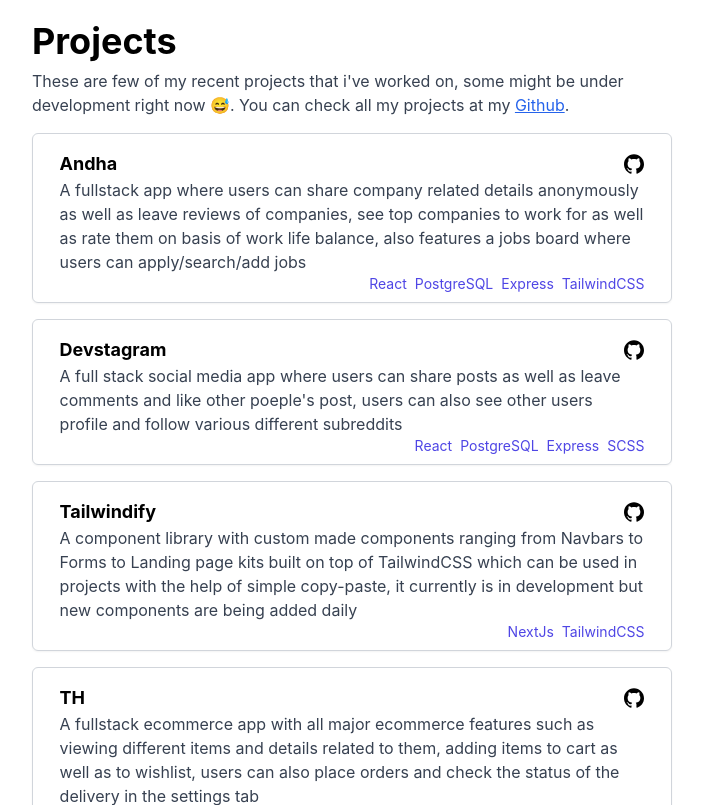
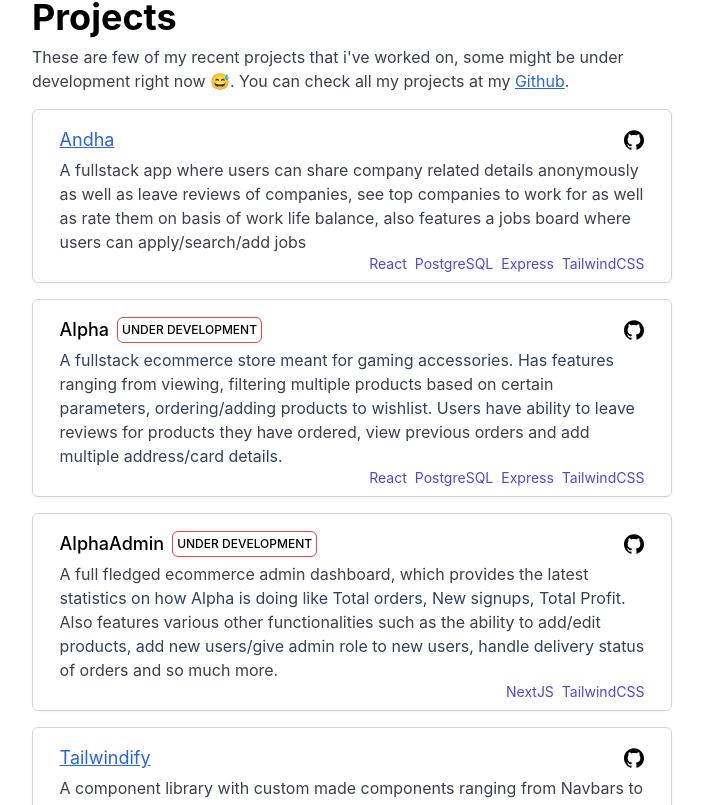
Before and after one commit to Joshuatauro/portfolio-nextjs, a Next.js app: page / in a window 1280 px wide. Shown: the part 1015-1820 px from the top of the page, without its empty margins (288-991 px from the left). Built offline with nearby package versions, Linux system fonts and the light colour scheme.

Commit message:
Updated projects section and added new component-badge

```diff
--- a/components/About.jsx
+++ b/components/About.jsx
@@ -5,7 +5,7 @@
     <section id="about" className="w-full pt-20 ">
       <div className="w-10/12 md:w-6/12 m-auto">
         <h1 className="text-4xl text-black font-bold dark:text-white">About Me</h1>
-        <p className="mt-2 text-gray-700 dark:text-gray-400">Hi, i'm Joshua, an aspiring Software Engineer who loves to spend his free time learning new technologies and build stuff using said technologies. I was born in India, but did the better part of education in Dubai, although I will be doing my undergrad in India. <br /> <br /> I started learning Web Development during the pandemic in 2020 (😷) as something to take my mind off the surrounding, little did i know that it would go on to become something I am VERY passionate about.💘
+        <p className="mt-2 text-gray-700 dark:text-gray-400">Hi, i'm Joshua, an aspiring Software Engineer who loves to spend his free time learning new technologies and build stuff using said technologies. I was born in India, but did the better part of education in Dubai.<br /> <br /> I started learning Web Development during the pandemic in 2020 (😷) as something to take my mind off the surrounding, little did i know that it would go on to become something I am VERY passionate about.💘
         <br /> <br />
         Even after so much time, I am always surprised by how much there is to learn, and this motivates me even more 💯 , I mainly work on the Web, but recently have been trying out Game Development and App Development.
         </p>
--- /dev/null
+++ b/components/Badge.jsx
@@ -0,0 +1,11 @@
+import React from 'react'
+
+const Badge = ({underDevelopment}) => {
+  return (
+    <span className={`text-xs dark:text-gray-200 uppercase p-1 font-medium rounded-md ml-2 border ${underDevelopment ? 'border-red-500' : 'border-green-500'}`}>
+      Under development
+    </span>
+  )
+}
+
+export default Badge
--- a/components/Projects.jsx
+++ b/components/Projects.jsx
@@ -1,5 +1,6 @@
 import React from 'react'
 import { SiGithub } from 'react-icons/si'
+import Badge from './Badge'
 
 const Projects = () => {
 
@@ -13,28 +14,28 @@
       isUnderDevelopment: false
     },
     {
-      title: "Devstagram",
-      desc: "A full stack social media app where users can share posts as well as leave comments and like other poeple's post, users can also see other users profile and follow various different subreddits      ",
-      skills: ['SCSS', 'Express', 'PostgreSQL', 'React'],
+      title: "Alpha",
+      desc: "A fullstack ecommerce store meant for gaming accessories. Has features ranging from viewing, filtering multiple products based on certain parameters, ordering/adding products to wishlist. Users have ability to leave reviews for products they have ordered, view previous orders and add multiple address/card details.",
+      skills: ['TailwindCSS', 'Express', 'PostgreSQL', 'React'],
       liveLink: "https://andha-app.herokuapp.com",
-      githubLink: "https://github.com/joshuatauro/devstagram-client",
+      githubLink: "https://github.com/Joshuatauro/alpha-store",
+      isUnderDevelopment: true
+    },
+    {
+      title: "AlphaAdmin",
+      desc: "A full fledged ecommerce admin dashboard, which provides the latest statistics on how Alpha is doing like Total orders, New signups, Total Profit. Also features various other functionalities such as the ability to add/edit products, add new users/give admin role to new users, handle delivery status of orders and so much more.",
+      skills: ['TailwindCSS', 'NextJS'],
+      liveLink: "",
+      githubLink: "https://github.com/Joshuatauro/admin-dashboard",
       isUnderDevelopment: true
     },
     {
       title: "Tailwindify",
       desc: "A component library with custom made components ranging from Navbars to Forms to Landing page kits built on top of TailwindCSS which can be used in projects with the help of simple copy-paste, it currently is in development but new components are being added daily",
-      skills: ['TailwindCSS', 'NextJs'],
+      skills: ['TailwindCSS', 'NextJS'],
       liveLink: "https://tailwindify.vercel.app",
       githubLink: "https://github.com/joshuatauro/tailwindify",
       isUnderDevelopment: false
-    },
-    {
-      title: "TH",
-      desc: "A fullstack ecommerce app with all major ecommerce features such as viewing different items and details related to them, adding items to cart as well as to wishlist, users can also place orders and check the status of the delivery in the settings tab",
-      skills: ['SCSS', 'Express', 'MongoDB', 'React'],
-      liveLink: "https://andha-app.herokuapp.com",
-      githubLink: "https://github.com/Joshuatauro/MERN-ecommerce",
-      isUnderDevelopment: true
     },
 
   ]
@@ -56,15 +57,29 @@
   return(
     <div className="w-full border border-gray-300 rounded-md shadow-sm  duration-300 transition-all my-4">
       <div className="w-11/12 pt-4 m-auto">
-        <div className="flex justify-between items-center">
-          <a href={isUnderDevelopment ? githubLink : liveLink} target="_blank" rel="noreferrer nofollow">
-            <h1 className="text-lg font-bold text-black dark:text-white">{title}</h1>
-          </a>
+        <div className="flex justify-between items-center mb-1">
+          <div className="flex items-center">
+          {
+            isUnderDevelopment ? (
+                <h1 className="text-lg font-medium text-black dark:text-white">{title}</h1>
+            ) : (
+              <a href={liveLink} target="_blank" rel="noreferrer nofollow text-blue-600">
+                <h1 className="text-lg  text-blue-600 dark:text-blue-400 underline">{title}</h1>
+              </a>
+            )
+          }
+
+          {
+            isUnderDevelopment && (
+              <Badge underDevelopment={isUnderDevelopment} />
+            )
+          }
+          </div>
           <a href={githubLink} target="_blank" rel="noreferrer nofollow">
             <SiGithub size={20} className="text-black dark:text-white" />
           </a>
         </div>
-        <p className="text-gray-700 dark:text-gray-400">{desc}</p>
+        <p className="text-gray-700 mb-4 md:mb-0 dark:text-gray-400">{desc}</p>
         <div className="hidden md:flex flex-row-reverse w-full pb-2">
         {
           skills.map(skill => <span className="ml-2 text-sm text-indigo-600 dark:text-indigo-400">{skill}</span>)
```
